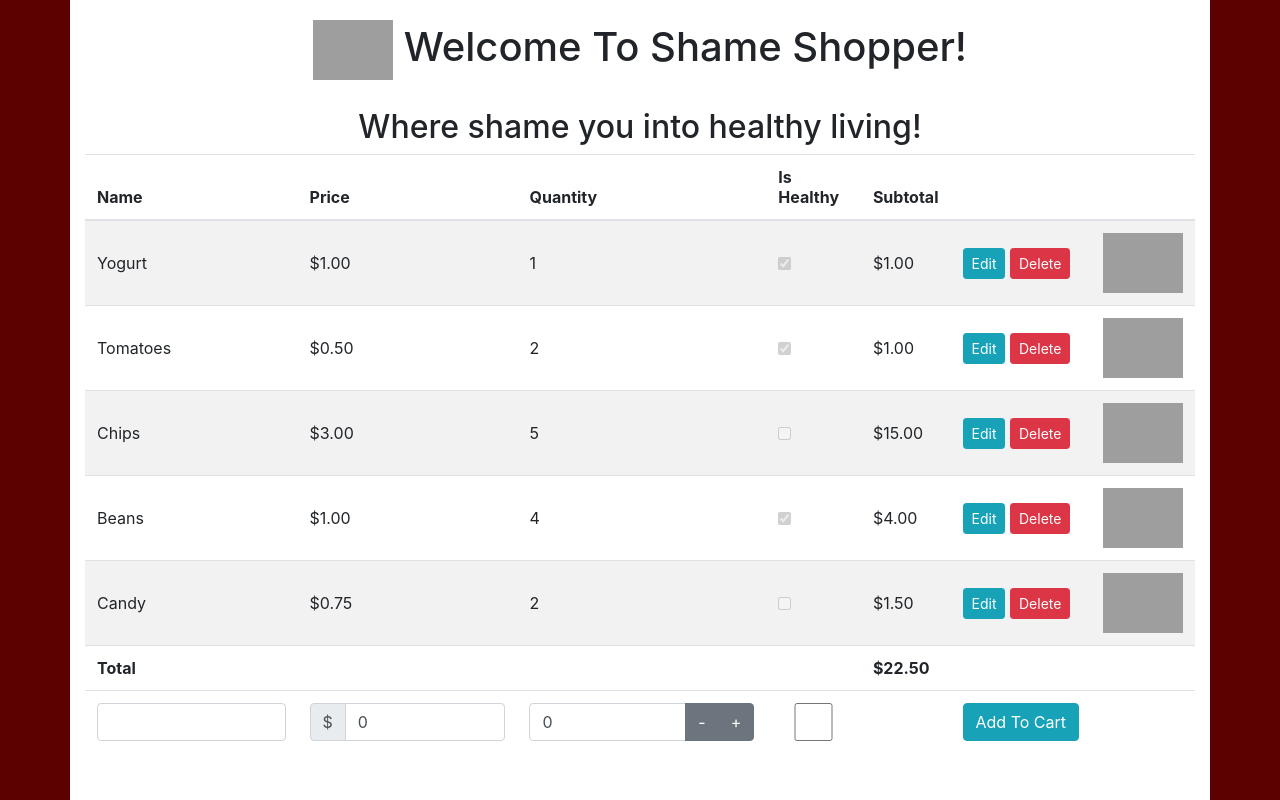
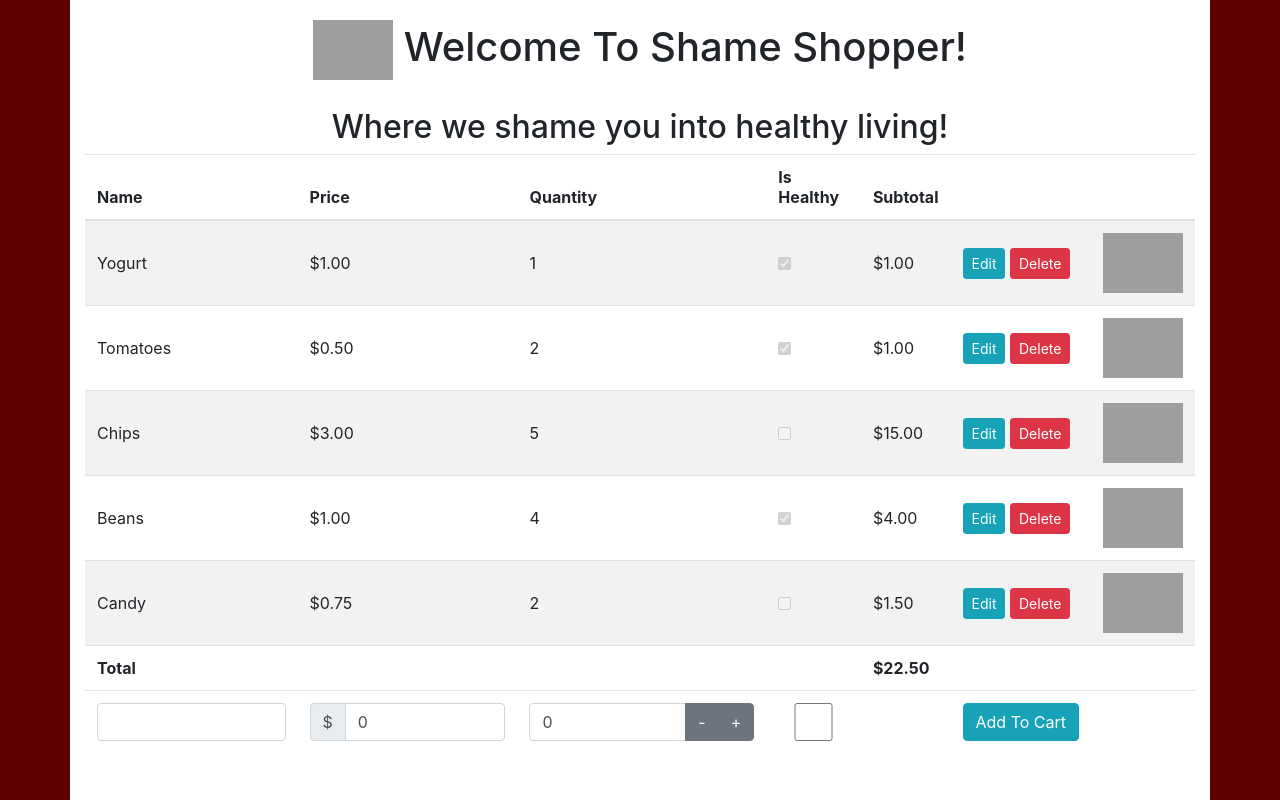
Before and after one commit to break-stuff/ShameShopper, a plain HTML site: page finish/index.html in a window 1280 px wide. Drawn offline with nearby package versions, Linux system fonts and the light colour scheme; grey boxes are pictures that could not be loaded.

Commit message:
Fixed typo's

```diff
--- a/finish/index.html
+++ b/finish/index.html
@@ -11,7 +11,7 @@
 <body>
     <div class="container">
         <h1><img src="https://cdn0.iconfinder.com/data/icons/outlined-emoticons-pack/200/emoticons_shy-512.png" alt="shame emoji" srcset="" /> Welcome To Shame Shopper!</h1>
-        <h2>Where shame you into healthy living!</h2>
+        <h2>Where we shame you into healthy living!</h2>
         <div id="app">
             <table class="table thead-light table-striped">
                 <thead>
```
Also changed, not shown: start/index.html (+1 -1 lines).
